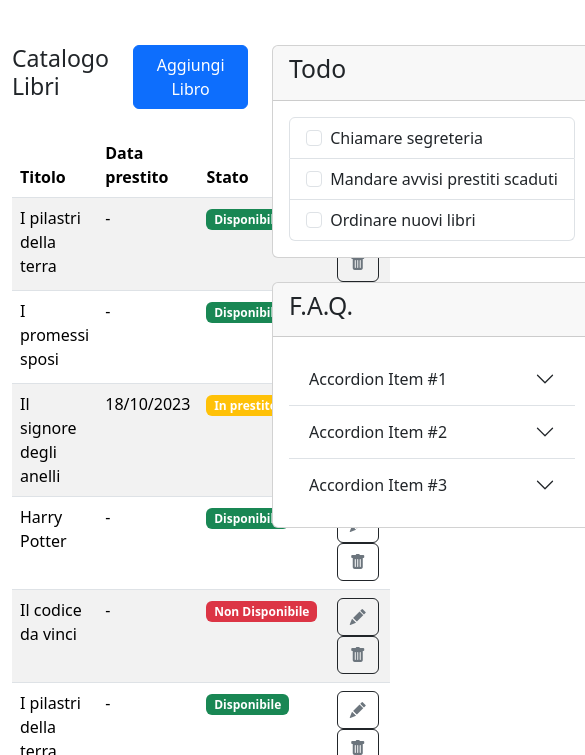
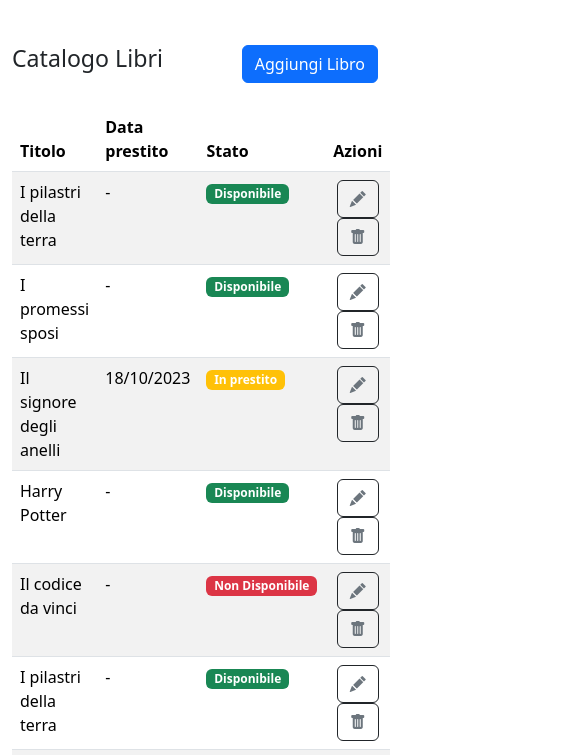
Before and after one commit to gabriele-chiocca/html-css-bootstrap-dashboard, a plain HTML site: page index.html in a window 390 px wide. Shown: the part 77-832 px from the top of the page, 585 px wide, since content can reach past the window. Drawn offline with nearby package versions, Linux system fonts and the light colour scheme.

Commit message:
Tablet Breakpoint added

```diff
--- a/index.html
+++ b/index.html
@@ -55,7 +55,7 @@
 
          <div class="row">
           <!-- Tabella -->
-           <div class="col-8 gy-5">
+           <div class="col-lg-8 gy-5 col-md-12">
             <!-- Titolo e button (Da inserire) -->
             <div class="d-flex justify-content-between mb-4">
              <h1 class="fs-3">Catalogo Libri</h1>
@@ -194,10 +194,10 @@
            </div>
 
            <!-- Le 2 Card -->
-           <div class="col-4 gy-5">
+           <div class="col-lg-4 gy-5 col-md-12">
 
                 <!-- Prima Card -->
-                 <div class="card " style="width: 20rem;">
+                 <div class="card ">
                    <div class="card-header">
                      <h2>Todo</h2>
                    </div>
@@ -226,7 +226,7 @@
                 <div class="mb-4"></div>
 
                  <!-- Seconda card -->
-                  <div class="card" style="width: 20rem;">
+                  <div class="card">
                    <div class="card-header">
                      <h2>F.A.Q.</h2>
                    </div>
```
